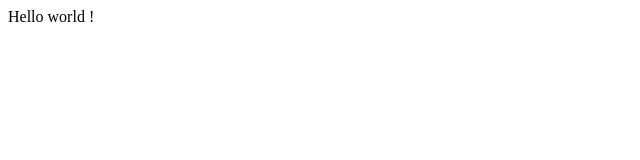
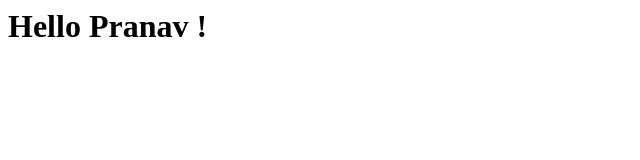
Before and after one commit to Pranavchikte/Demo-repo, a plain HTML site: page index.html in a window 1280 px wide. Shown: the whole page, without its empty margins (0-640 px from the left). Drawn offline with Linux system fonts and the light colour scheme.

Commit message:
add pranav

```diff
--- a/index.html
+++ b/index.html
@@ -1 +1 @@
-<pr>Hello world !</pr>
+<h1>Hello Pranav !</h1>
```
